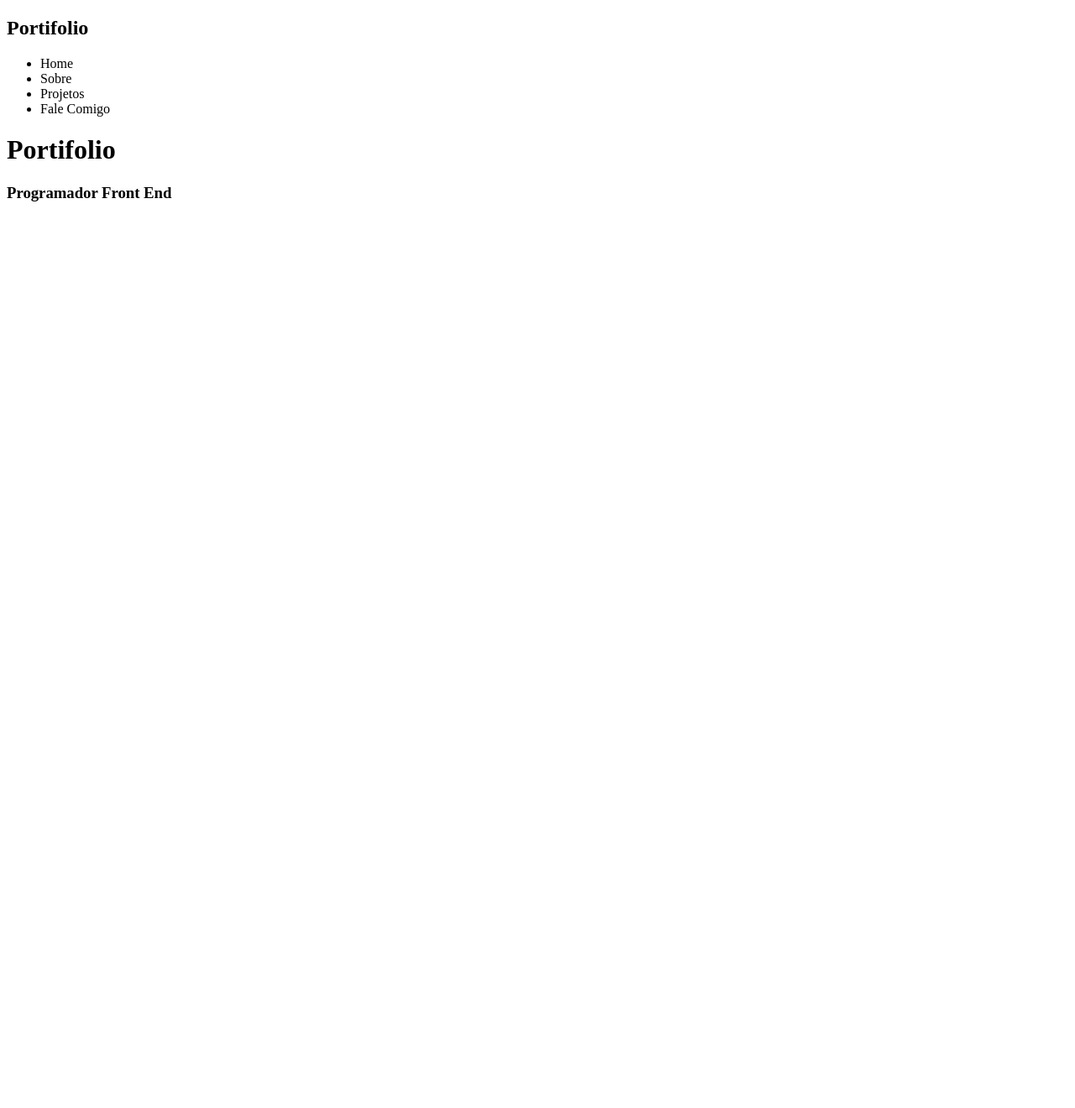
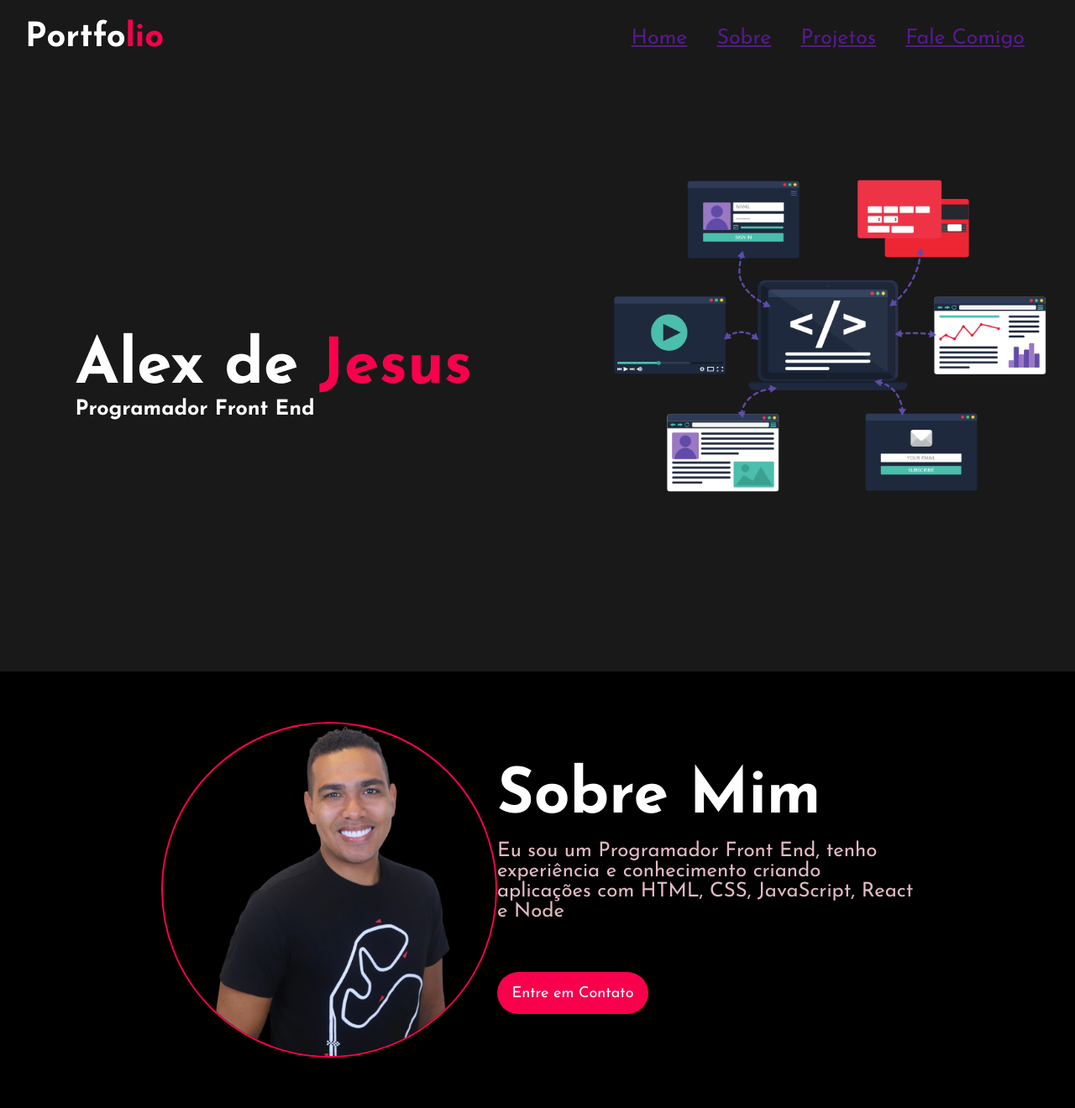
Before and after one commit to AlexdeJesus7/Portifolio, a plain HTML site: page index.html in a window 1280 px wide. Shown: the whole page at 84% size. Before the commit the page ends 800 px from the top, so only its background shows below. Drawn offline with Linux system fonts and the light colour scheme.

Commit message:
adicionei nova section

```diff
--- a/index.html
+++ b/index.html
@@ -4,26 +4,41 @@
 <head>
     <meta charset="UTF-8">
     <meta name="viewport" content="width=device-width, initial-scale=1.0">
+    <link rel="stylesheet" href="./styles.css">
+    <link rel="preconnect" href="https://fonts.googleapis.com">
+    <link rel="preconnect" href="https://fonts.gstatic.com" crossorigin>
+    <link href="https://fonts.googleapis.com/css2?family=Josefin+Sans:ital,wght@0,100..700;1,100..700&display=swap"
+        rel="stylesheet">
     <title>Alex de Jesus</title>
 </head>
 
 <body>
-    <div>
+    <div class="principal">
         <nav>
-            <h2>Portifolio</h2>
+            <h2 class="portfolio">Portfo<span>lio</span></h2>
             <ul>
-                <li>Home</li>
-                <li>Sobre</li>
-                <li>Projetos</li>
-                <li>Fale Comigo</li>
+                <li><a href="">Home</a></li>
+                <li><a href="">Sobre</a></li>
+                <li><a href="">Projetos</a></li>
+                <li><a href="">Fale Comigo</a></li>
             </ul>
         </nav>
 
-        <div>
-            <h1>Portifolio</h1>
+        <div class="nome">
+            <h1>Alex de <span>Jesus</span></h1>
             <h3>Programador Front End</h3>
         </div>
     </div>
+    <section>
+        <img src="./img/rodolfo.png">
+        <div>
+            <h2>Sobre Mim</h2>
+            <p>
+                Eu sou um Programador Front End, tenho experiência e conhecimento criando aplicações com HTML, CSS, JavaScript, React e Node
+            </p>
+            <button>Entre em Contato</button>
+        </div>
+    </section>
 </body>
 
 </html>
--- /dev/null
+++ b/styles.css
@@ -0,0 +1,107 @@
+* {
+    margin: 0;
+    padding: 0;
+    box-sizing: border-box;
+    font-family: "Josefin Sans", sans-serif;
+}
+
+.principal {
+    height: 100vh;
+    width: 100%;
+    background-image: url(./img/background.png);
+    background-color: #191919;
+    background-size: cover;
+    background-position: center;
+}
+
+nav {
+    display: flex;
+    align-items: center;
+    justify-content: space-between;
+    padding: 25px 30px 0 30px;
+}
+
+.portfolio {
+    color: #ffffff;
+    font-size: 40px;
+}
+
+.portfolio span {
+    color: #f9004d;
+}
+
+li {
+    color: white;
+    list-style: none;
+    display: inline-block;
+    font-size: 25px;
+    margin-right: 30px;
+    cursor: pointer;
+}
+
+li:hover {
+    color: #f9004d;
+    transition: 0.5s;
+}
+
+.nome {
+    position: absolute;
+    top: 50%;
+    left: 7%;
+}
+
+h1 {
+    color: white;
+    font-size: 75px;
+}
+
+h1 span {
+    color: #f9004d;
+}
+
+.nome h3 {
+    color: white;
+    font-size: 25px;
+}
+
+section {
+    display: flex;
+    align-items: center;
+    padding: 60px 15%  ;
+    background-color: #000000;
+}
+
+section img {
+    height: 400px;
+    border-radius: 100%;
+    border: 2px solid #f9004d;
+}
+
+section div h2 {
+    color: white;
+    font-size: 75px;
+}
+
+section div p {
+    color: #e2b9c6;
+    font-size: 24px;
+    margin-top: 15px;
+    margin-bottom: 60px;
+}
+
+section div button {
+    color: white;
+    background-color: #f9004d;
+    height: 50px;
+    width: 180px;
+    font-size: 18px;
+    border: none;
+    border-radius: 26px;
+}
+
+section div button:hover {
+    background-color: #000000;
+    border: 3px solid #f9004d;
+    transition: 0.5s;
+    cursor: pointer;
+}
```
